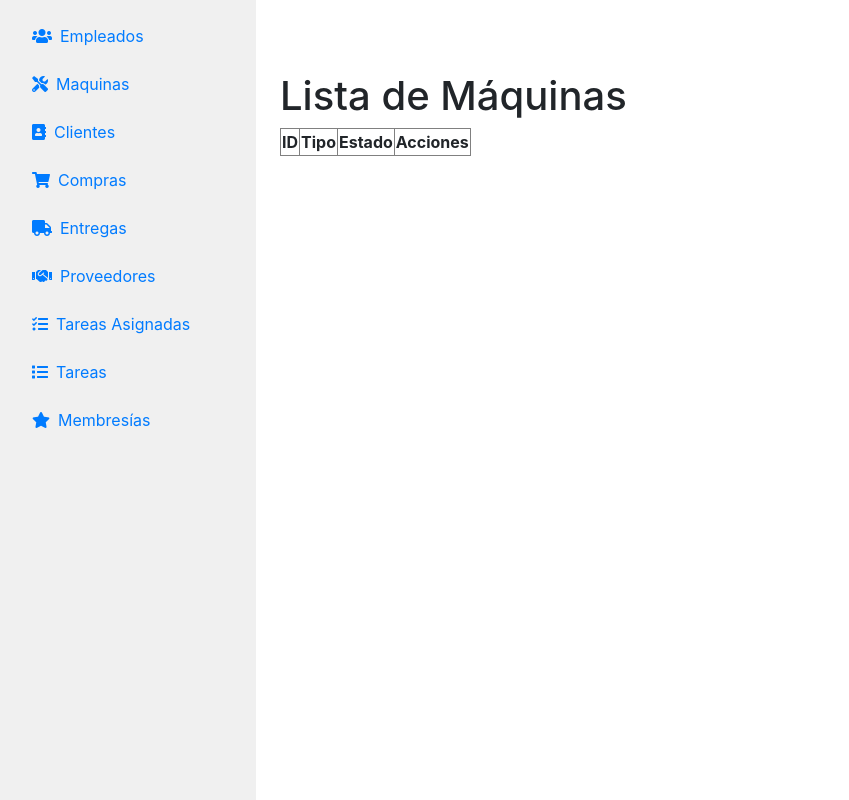
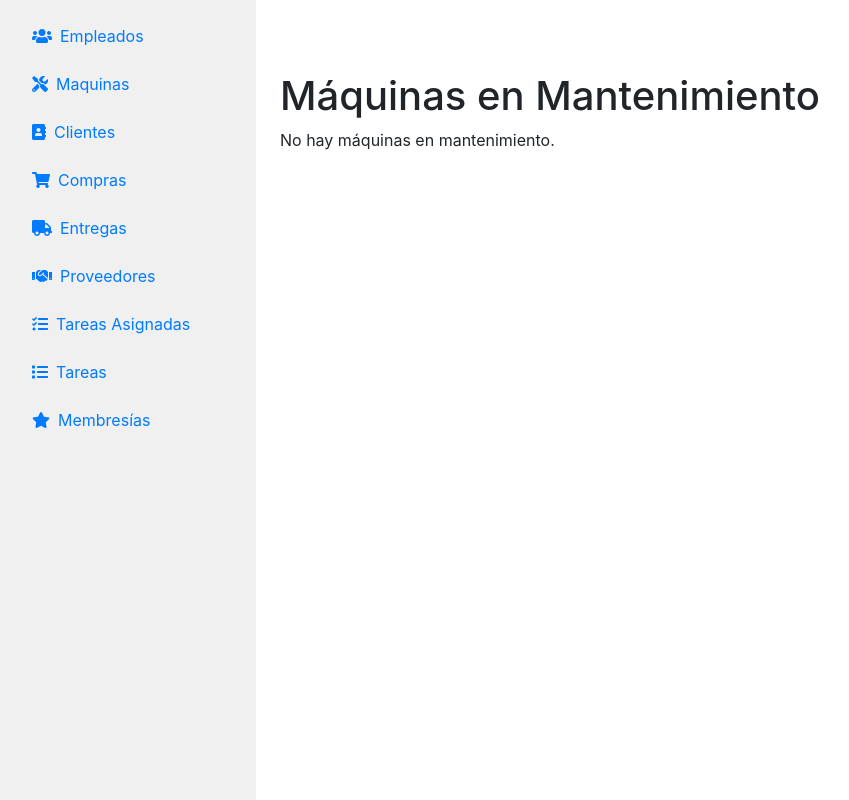
Before and after one commit to JorgeMedranoGit/OpenGym, a Flask app: page /mantenimientos in a window 1280 px wide. Shown: the whole page, without its empty margins (0-849 px from the left). Run offline with Flask 3, Linux system fonts and the light colour scheme; lists and menus that the app fills with data are empty.

Commit message:
Ya esta
Holi olaf

```diff
--- a/routes/mantenimientoRutas.py
+++ b/routes/mantenimientoRutas.py
@@ -10,24 +10,82 @@ mantenimiento_bp = Blueprint('mantenimiento', __name__)
 
 @mantenimiento_bp.route('/mantenimientos', methods=['GET'])
 def listar_maquinas():
-    maquinas = Maquinas.query.all()
-    return render_template('/mantenimiento/mantenimiento.html', maquinas=maquinas)
+    # Obtener todas las máquinas únicas con su último mantenimiento
+    maquinas = db.session.query(
+        Maquinas,
+        MantenimientoMaquina.estado.label('mantenimiento_estado'),
+        Empleado.nombre.label('empleado_nombre'),
+        MantenimientoMaquina.fechainicio.label('fecha_inicio'),
+        MantenimientoMaquina.fechafin.label('fecha_fin')
+    ).outerjoin(
+        MantenimientoMaquina, MantenimientoMaquina.idmaquina == Maquinas._id
+    ).outerjoin(
+        Empleado, Empleado.idempleado == MantenimientoMaquina.idempleado
+    ).distinct(Maquinas._id).order_by(Maquinas._id).all()
+
+    return render_template('/mantenimiento/mantenimiento.html', maquinas=maquinas, datetime=datetime)
 
 @mantenimiento_bp.route('/asignar_mantenimiento/<int:id>', methods=['GET', 'POST'])
 def asignar_mantenimiento(id):
     maquina = Maquinas.query.get_or_404(id)
-    empleados = Empleado.query.all()  # Asume que tienes una tabla de empleados
+    empleados = Empleado.query.all()
+
+    # Verificar si la máquina tiene un mantenimiento activo
+    mantenimiento_actual = MantenimientoMaquina.query.filter_by(idmaquina=maquina._id).order_by(MantenimientoMaquina.fechafin.desc()).first()
+
+    # Verificar si el estado de la máquina es "Finalizado" antes de asignar un nuevo mantenimiento
+    if mantenimiento_actual and mantenimiento_actual.estado != "Finalizado":
+        flash("La máquina debe estar en estado 'Finalizado' para asignar un nuevo mantenimiento.", "danger")
+        return redirect(url_for('mantenimiento.listar_maquinas'))
+
+    # Si hay mantenimiento activo, verificar las fechas
+    if mantenimiento_actual:
+        if mantenimiento_actual.fechafin >= datetime.today().date():
+            flash("La máquina ya tiene un mantenimiento activo. No se puede asignar otro.", "danger")
+            return redirect(url_for('mantenimiento.listar_maquinas'))
+
+        # Verificar que la fecha de inicio del nuevo mantenimiento sea posterior a la fecha de fin del mantenimiento anterior
+        if request.method == 'POST':
+            fechainicio = datetime.strptime(request.form['fechainicio'], '%Y-%m-%d').date()
+            if fechainicio <= mantenimiento_actual.fechafin:
+                flash("La fecha de inicio del mantenimiento debe ser posterior a la fecha de fin del mantenimiento anterior.", "danger")
+                return redirect(url_for('mantenimiento.asignar_mantenimiento', id=maquina._id))
+
+    # Validación del formulario antes de crear el mantenimiento
     if request.method == 'POST':
         # Obtener datos del formulario
-        fechainicio = request.form['fechainicio']
-        fechafin = request.form['fechafin']
-        idempleado = request.form['idempleado']
-        tipo = request.form['tipo']
+        fechainicio = request.form.get('fechainicio')
+        fechafin = request.form.get('fechafin')
+        idempleado = request.form.get('idempleado')
+        tipo = request.form.get('tipo')
+
+        # Validar si el campo 'idempleado' está vacío
+        if not idempleado:
+            flash("Debe seleccionar un empleado para el mantenimiento.", "danger")
+            return redirect(url_for('mantenimiento.asignar_mantenimiento', id=maquina._id))
+
+        # Validar las fechas
+        try:
+            fechainicio = datetime.strptime(fechainicio, '%Y-%m-%d')
+            fechafin = datetime.strptime(fechafin, '%Y-%m-%d')
+        except ValueError:
+            flash("Las fechas deben tener el formato adecuado (YYYY-MM-DD).", "danger")
+            return redirect(url_for('mantenimiento.asignar_mantenimiento', id=maquina._id))
+
+        # Validar que la fecha de inicio no sea antes de hoy
+        if fechainicio.date() < datetime.today().date():
+            flash("La fecha de inicio no puede ser anterior a la fecha actual.", "danger")
+            return redirect(url_for('mantenimiento.asignar_mantenimiento', id=maquina._id))
+
+        # Validar que la fecha de fin no sea anterior a la de inicio
+        if fechafin.date() < fechainicio.date():
+            flash("La fecha de fin no puede ser anterior a la fecha de inicio.", "danger")
+            return redirect(url_for('mantenimiento.asignar_mantenimiento', id=maquina._id))
 
         # Crear un nuevo registro de mantenimiento
         nuevo_mantenimiento = MantenimientoMaquina(
             idmaquina=maquina._id,
-            tipo=maquina.tipo,
+            tipo=tipo,
             estado="En mantenimiento",
             idempleado=idempleado,
             fechainicio=fechainicio,
@@ -38,4 +96,33 @@ def asignar_mantenimiento(id):
         db.session.commit()
         flash("Mantenimiento asignado exitosamente", "success")
         return redirect(url_for('mantenimiento.listar_maquinas'))
+
     return render_template('/mantenimiento/crearMaquina.html', maquina=maquina, empleados=empleados)
+
+@mantenimiento_bp.route('/finalizar_mantenimiento/<int:id>', methods=['POST'])
+def finalizar_mantenimiento(id):
+    # Buscar el último mantenimiento de la máquina
+    mantenimiento_actual = MantenimientoMaquina.query.filter_by(idmaquina=id).order_by(MantenimientoMaquina.fechafin.desc()).first()
+
+    if mantenimiento_actual:
+        # Actualizar el estado del mantenimiento
+        mantenimiento_actual.estado = "Finalizado"
+
+        # Actualizar el estado de la máquina a "En uso"
+        maquina = Maquinas.query.get_or_404(id)
+        maquina.estado = "En uso"
+
+        db.session.commit()
+        flash("Mantenimiento finalizado y máquina marcada como en uso.", "success")
+    else:
+        flash("No se encontró mantenimiento activo para esta máquina.", "danger")
+
+    return redirect(url_for('mantenimiento.listar_maquinas'))
+
+@mantenimiento_bp.route('/detalles_mantenimiento/<int:id>', methods=['GET'])
+def ver_detalles(id):
+    # Obtener todos los mantenimientos de la máquina
+    mantenimientos = MantenimientoMaquina.query.filter_by(idmaquina=id).all()
+    maquina = Maquinas.query.get_or_404(id)
+
+    return render_template('/mantenimiento/detalles.html', mantenimientos=mantenimientos, maquina=maquina)
--- a/templates/mantenimiento/mantenimiento.html
+++ b/templates/mantenimiento/mantenimiento.html
@@ -1,29 +1,79 @@
 {% extends "base.html" %}
-{% block title %}Empleados{% endblock %}
+
+{% block title %}Máquinas en Mantenimiento{% endblock %}
+
 {% block content %}
 
-<br><br>
-<h1>Lista de Máquinas</h1>
-<table border="1">
-    <thead>
-        <tr>
-            <th>ID</th>
-            <th>Tipo</th>
-            <th>Estado</th>
-            <th>Acciones</th>
-        </tr>
-    </thead>
-    <tbody>
-        {% for maquina in maquinas %}
-        <tr>
-            <td>{{ maquina._id }}</td>
-            <td>{{ maquina.tipo }}</td>
-            <td>{{ maquina.estado }}</td>
-            <td>
-                <a href="{{ url_for('mantenimiento.asignar_mantenimiento', id=maquina._id) }}">Asignar Mantenimiento</a>
-            </td>
-        </tr>
-        {% endfor %}
-    </tbody>
-</table>
+{% with messages = get_flashed_messages(with_categories=true) %}
+  {% if messages %}
+    <ul class="flashes">
+      {% for category, message in messages %}
+        <li class="flash-{{ category }}">{{ message }}</li>
+      {% endfor %}
+    </ul>
+  {% endif %}
+{% endwith %}
+
+    <br><br>
+    <h1>Máquinas en Mantenimiento</h1>
+
+    <button class="btn btn-primary toggle-sidebar-btn position-absolute top-0 end-0 d-md-none">
+        <i class="fas fa-bars"></i>
+    </button>
+
+    {% if maquinas %}
+        <div class="card-container">
+            {% for maquina, mantenimiento_estado, empleado_nombre, fecha_inicio, fecha_fin in maquinas %}
+                <div class="dynamic-div" data-id="{{ maquina._id }}" data-name="{{ maquina.tipo }}">
+                    <div class="summary">
+                        <strong>ID Máquina:&nbsp;</strong>{{ maquina._id }}
+                        <strong>&nbsp;Tipo:&nbsp;</strong>{{ maquina.tipo }}
+                        <strong>&nbsp;Estado:&nbsp;</strong>{{ mantenimiento_estado if mantenimiento_estado else "No asignado" }}
+                    </div>
+                    <div class="details">
+                        <h3>Detalles de Máquina: {{ maquina._id }}</h3>
+                        <p><strong>Empleado Asignado:</strong> {{ empleado_nombre if empleado_nombre else "N/A" }}</p>
+                        <p><strong>Fecha de Inicio:</strong> {{ fecha_inicio.strftime('%Y-%m-%d') if fecha_inicio else "No disponible" }}</p>
+                        <p><strong>Fecha de Fin:</strong> {{ fecha_fin.strftime('%Y-%m-%d') if fecha_fin else "No disponible" }}</p>
+
+                        {% if mantenimiento_estado == "En mantenimiento" %}
+                            <p><strong>Mantenimiento en proceso</strong></p>
+                            <form action="{{ url_for('mantenimiento.finalizar_mantenimiento', id=maquina._id) }}" method="POST">
+                                <button type="submit" class="btn btn-danger">Finalizar Mantenimiento</button>
+                            </form>
+                        {% else %}
+                            <a href="{{ url_for('mantenimiento.asignar_mantenimiento', id=maquina._id) }}" class="btn btn-success">Agregar Mantenimiento</a>
+                        {% endif %}
+
+                        <a href="{{ url_for('mantenimiento.ver_detalles', id=maquina._id) }}" class="btn btn-info">Ver detalles de mantenimientos</a>
+                    </div>
+                </div>
+            {% endfor %}
+        </div>
+    {% else %}
+        <p>No hay máquinas en mantenimiento.</p>
+    {% endif %}
+
+    <script>
+        document.querySelector('.toggle-sidebar-btn').addEventListener('click', function() {
+            document.querySelector('.sidebar').classList.toggle('expanded');
+        });
+
+        document.querySelectorAll('.dynamic-div').forEach(function(div) {
+            div.addEventListener('click', function() {
+                div.classList.toggle('expanded');
+            });
+        });
+
+        function handleResize() {
+            if (window.innerWidth <= 768) {
+                document.querySelector('.sidebar').classList.add('collapsed');
+            } else {
+                document.querySelector('.sidebar').classList.remove('collapsed');
+            }
+        }
+
+        window.addEventListener('resize', handleResize);
+        window.addEventListener('load', handleResize);
+    </script>
 {% endblock %}
```
Also changed, not shown: templates/mantenimiento/crearMaquina.html (+25 -10 lines), templates/mantenimiento/detalles.html (added, +57 -0 lines).
